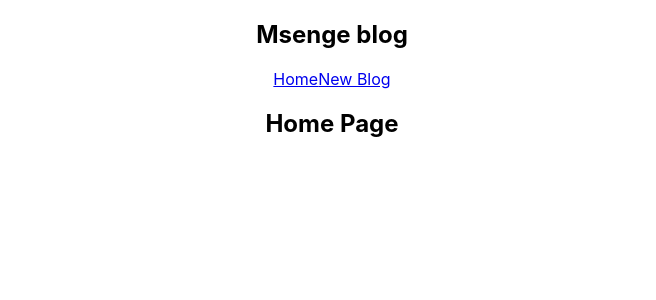
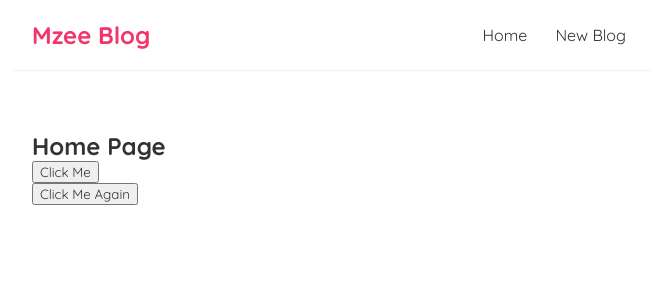
Before and after one commit to vincenttommi/Full-Reat-Tutorial, a React (Create React App) app in the folder blog/: page / in a window 1280 px wide. Shown: the top 300 px of the page, without its empty margins (308-964 px from the left). Built offline with nearby package versions, Linux system fonts and the light colour scheme.

Commit message:
clicking events in react

```diff
--- a/blog/public/index.html
+++ b/blog/public/index.html
@@ -9,7 +9,7 @@
       name="description"
       content="Web site created using create-react-app"
     />
-    <link rel="apple-touch-icon" href="%PUBLIC_URL%/logo192.png" />
+    <link rel="apple-touch-icon" href="" />
     <!--
       manifest.json provides metadata used when your web app is installed on a
       user's mobile device or desktop. See https://developers.google.com/web/fundamentals/web-app-manifest/
--- a/blog/src/App.jsx
+++ b/blog/src/App.jsx
@@ -1,4 +1,3 @@
-import './App.css';
 import Navbar from './components/Navbar';
 import Home from './components/Home';
 
--- a/blog/src/components/Home.jsx
+++ b/blog/src/components/Home.jsx
@@ -1,10 +1,29 @@
 import React from 'react'
 
 const Home = () => {
+
+  // is passed in function argument so as to know the objects being used by event
+  const handleClick = (e) =>{
+    console.log('Hello, Ninjas  ', e);
+  }
+  // second function
+
+  const handleClickAgain = (name,e) =>{
+
+
+      console.log('hello' + name,e.target);
+      // concatinating  the  parameter passed in our function inside an alert
+
+  }
   return (
       <div className="Home">
 
        <h2>Home Page</h2>
+       <button onClick={handleClick}>Click Me</button>
+       <br></br>
+       <button onClick={(e)=> handleClickAgain('msenge', e)}>Click Me Again</button>
+ {/* //invoking anyomous  function to pass an argument when a button is clicked and the curly braces signifies the dynamic value */}
+
       </div>
   )
 }
--- a/blog/src/components/Navbar.jsx
+++ b/blog/src/components/Navbar.jsx
@@ -5,7 +5,7 @@
   return (
 
     <nav className="navbar">
-   <h1>Msenge blog</h1>
+   <h1>Mzee Blog</h1>
      <div className="links">
 
        <a href='/'>Home</a>
--- a/blog/src/index.css
+++ b/blog/src/index.css
@@ -1,13 +1,35 @@
-body {
+@import url('https://fonts.googleapis.com/css2?family=Quicksand:wght@300;400;500;600;700&display=swap');
+
+/* base styles */
+* {
   margin: 0;
-  font-family: -apple-system, BlinkMacSystemFont, 'Segoe UI', 'Roboto', 'Oxygen',
-    'Ubuntu', 'Cantarell', 'Fira Sans', 'Droid Sans', 'Helvetica Neue',
-    sans-serif;
-  -webkit-font-smoothing: antialiased;
-  -moz-osx-font-smoothing: grayscale;
+  font-family: "Quicksand";
+  color: #333;
 }
-
-code {
-  font-family: source-code-pro, Menlo, Monaco, Consolas, 'Courier New',
-    monospace;
+.navbar {
+  padding: 20px;
+  display: flex;
+  align-items: center;
+  max-width: 600px;
+  margin: 0 auto;
+  border-bottom: 1px solid #f2f2f2;
 }
+.navbar h1 {
+  color: #f1356d;
+}
+.navbar .links {
+  margin-left: auto;
+}
+.navbar a {
+  margin-left: 16px;
+  text-decoration: none;
+  padding: 6px;
+}
+.navbar a:hover {
+  color: #f1356d;
+}
+.content {
+  max-width: 600px;
+  margin: 40px auto;
+  padding: 20px;
+}
```
